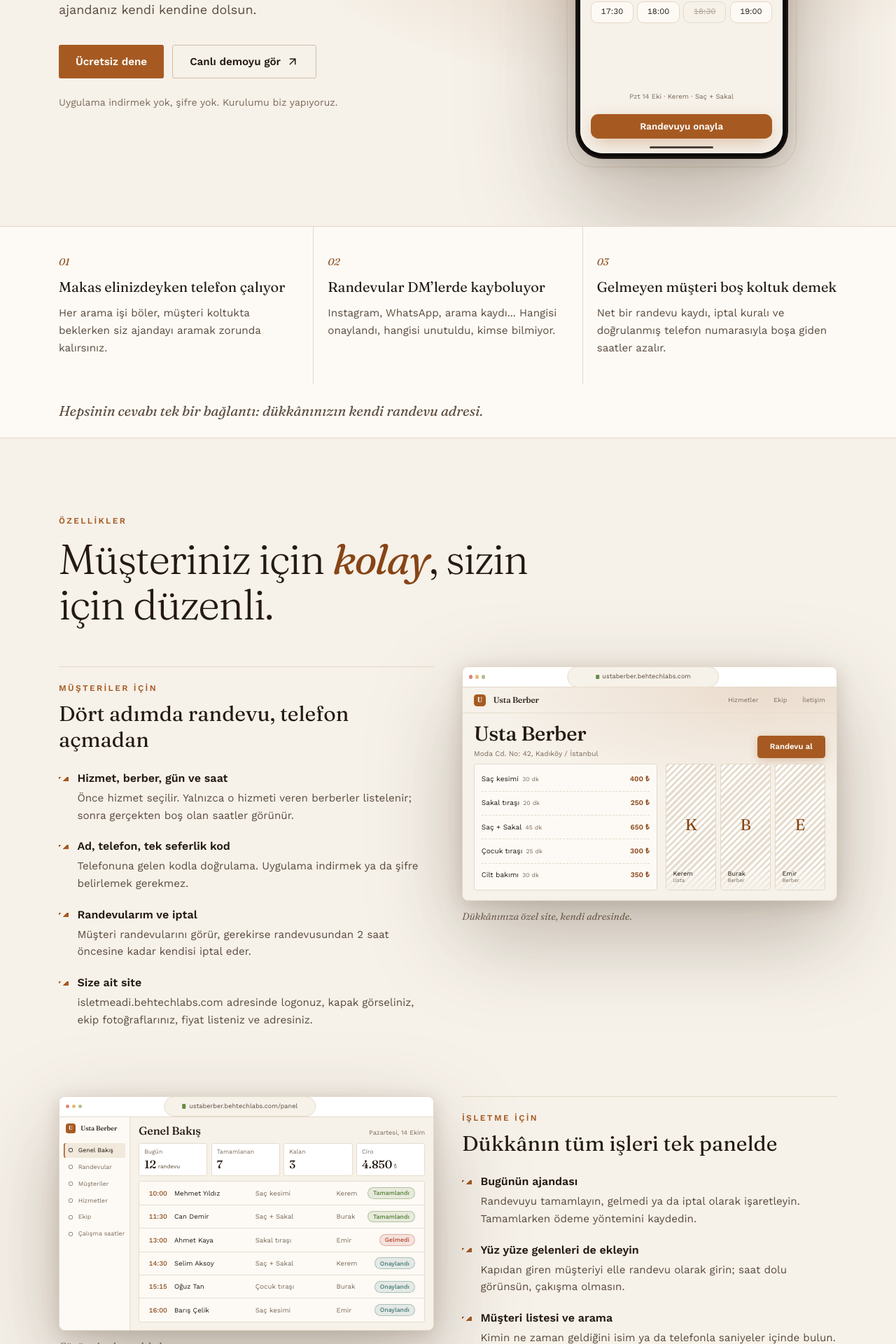
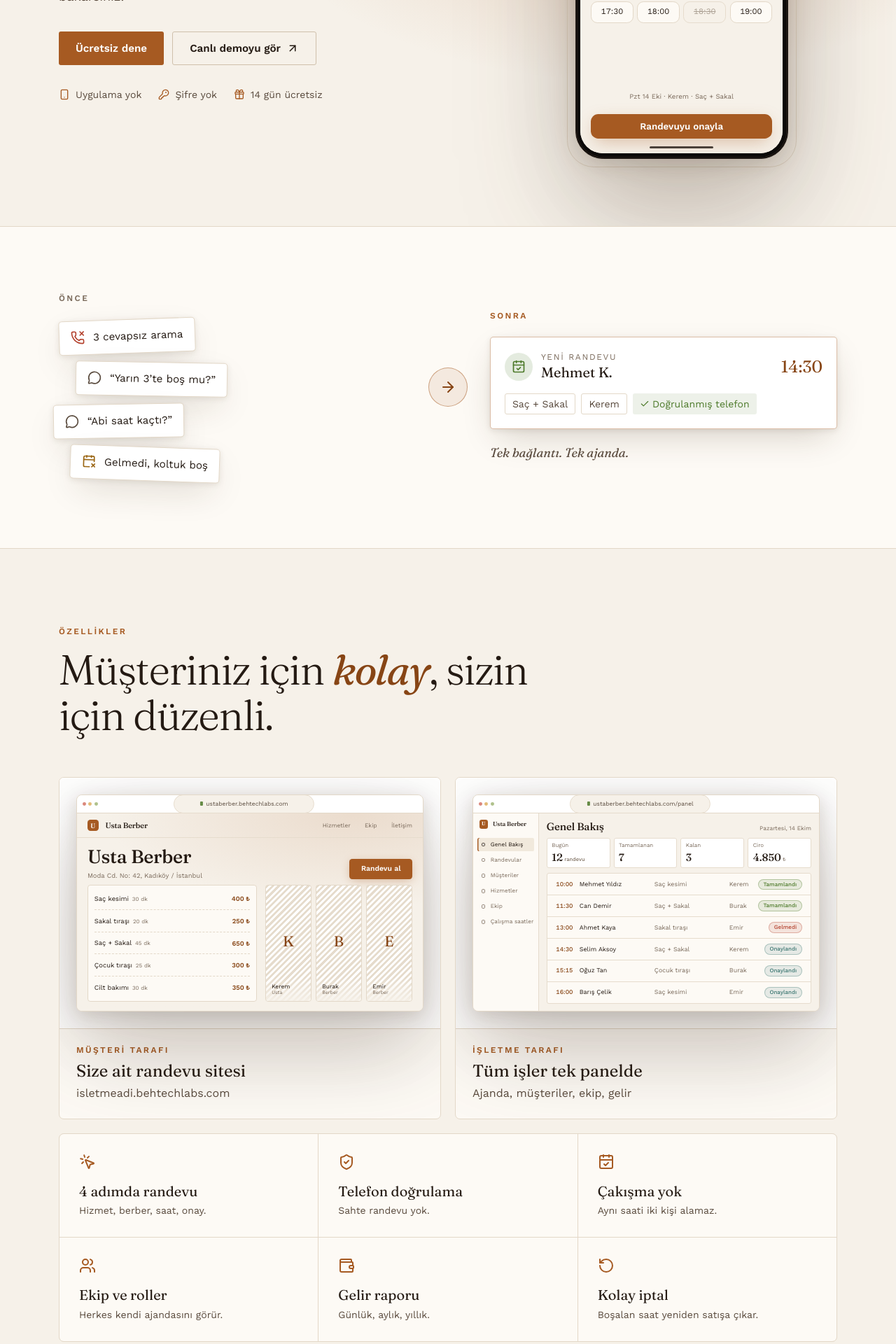
Before and after one commit to behlulalar/behtech_barber_saas, a React (Vite) app in the folder frontend/: page /tanitim in a window 1280 px wide. Shown: the part 560-2480 px from the top of the page at 70% size. Built offline with nearby package versions, Linux system fonts and the light colour scheme.

Commit message:
Tanıtım sayfası sadeleştirildi: daha az metin, önce/sonra görseli, ikonlu özellik ızgarası, 3 adımlı akış, kısa SSS
Co-Authored-By: Claude Opus 5.5 <noreply@anthropic.com>

```diff
--- a/frontend/src/pages/product/ProductPage.tsx
+++ b/frontend/src/pages/product/ProductPage.tsx
@@ -1,6 +1,9 @@
 import { useEffect, useRef, useState, type CSSProperties, type ElementType, type ReactNode } from 'react'
 import { Link } from 'react-router-dom'
-import { ArrowUpRight, Menu, X, Plus, Minus } from 'lucide-react'
+import {
+  ArrowRight, ArrowUpRight, CalendarCheck, CalendarX2, Check, Gift, KeyRound, Link2, Menu, MessageCircle, Minus,
+  MousePointerClick, PhoneMissed, Plus, RotateCcw, Scissors, Share2, ShieldCheck, Smartphone, UserPlus, Users, Wallet, X,
+} from 'lucide-react'
 import { ThemeToggle } from '../../lib/theme'
 import { LegalLink } from '../../components/LegalModal'
 import type { LegalSlug } from '../../lib/legal'
@@ -73,7 +76,6 @@ function Pole({ className = '', anim = false }: { className?: string; anim?: boo
 const NAV = [
   { href: '#ozellikler', label: 'Özellikler' },
   { href: '#nasil', label: 'Nasıl çalışır' },
-  { href: '#panel', label: 'Panel' },
   { href: '#sss', label: 'SSS' },
 ]
 
@@ -140,7 +142,7 @@ function Hero() {
           <Rv>
             <p className="eyebrow flex items-center gap-3">
               <Pole className="h-2 w-10" />
-              Berber ve kuaförler için online randevu
+              Berber ve kuaförler için
             </p>
           </Rv>
           <Rv delay={80}>
@@ -151,9 +153,8 @@ function Hero() {
             </h1>
           </Rv>
           <Rv delay={160}>
-            <p className="mt-6 max-w-xl text-lg leading-relaxed text-muted-strong">
-              Dükkânınıza özel bir randevu sitesi. Müşterileriniz gece yarısı bile birkaç dokunuşla yerini ayırsın; siz
-              makasın başında kalın, ajandanız kendi kendine dolsun.
+            <p className="mt-6 max-w-md text-lg leading-relaxed text-muted-strong">
+              Müşteriniz randevusunu kendisi alır. Siz makasa bakarsınız.
             </p>
           </Rv>
           <Rv delay={240} className="mt-9 flex flex-col gap-3 sm:flex-row">
@@ -165,7 +166,18 @@ function Hero() {
             </a>
           </Rv>
           <Rv delay={320}>
-            <p className="mt-6 text-sm text-muted">Uygulama indirmek yok, şifre yok. Kurulumu biz yapıyoruz.</p>
+            <ul className="mt-8 flex flex-wrap gap-x-6 gap-y-3 text-sm text-muted-strong">
+              {[
+                { i: Smartphone, t: 'Uygulama yok' },
+                { i: KeyRound, t: 'Şifre yok' },
+                { i: Gift, t: '14 gün ücretsiz' },
+              ].map(({ i: Icon, t }) => (
+                <li key={t} className="flex items-center gap-2">
+                  <Icon className="size-4 text-copper" aria-hidden="true" />
+                  {t}
+                </li>
+              ))}
+            </ul>
           </Rv>
         </div>
         <Rv delay={200} className="md:col-span-5">
@@ -179,66 +191,74 @@ function Hero() {
   )
 }
 
-function Problems() {
-  const items = [
-    {
-      t: 'Makas elinizdeyken telefon çalıyor',
-      d: 'Her arama işi böler, müşteri koltukta beklerken siz ajandayı aramak zorunda kalırsınız.',
-    },
-    {
-      t: 'Randevular DM’lerde kayboluyor',
-      d: 'Instagram, WhatsApp, arama kaydı... Hangisi onaylandı, hangisi unutuldu, kimse bilmiyor.',
-    },
-    {
-      t: 'Gelmeyen müşteri boş koltuk demek',
-      d: 'Net bir randevu kaydı, iptal kuralı ve doğrulanmış telefon numarasıyla boşa giden saatler azalır.',
-    },
+/** Önce / sonra: dağınık bildirimler -> tek düzenli randevu. Yazı yerine görsel anlatım. */
+function BeforeAfter() {
+  const chaos = [
+    { icon: PhoneMissed, t: '3 cevapsız arama', tone: 'text-danger', rot: '-rotate-2' },
+    { icon: MessageCircle, t: '“Yarın 3’te boş mu?”', tone: 'text-muted-strong', rot: 'rotate-1 md:translate-x-6' },
+    { icon: MessageCircle, t: '“Abi saat kaçtı?”', tone: 'text-muted-strong', rot: '-rotate-1 md:-translate-x-2' },
+    { icon: CalendarX2, t: 'Gelmedi, koltuk boş', tone: 'text-warning', rot: 'rotate-2 md:translate-x-4' },
   ]
   return (
-    <section aria-label="Sorun ve çözüm" className="border-y border-line bg-surface">
-      <div className="mx-auto grid max-w-6xl gap-px bg-line px-0 md:grid-cols-3">
-        {items.map((it, i) => (
-          <Rv key={it.t} delay={i * 90} className="bg-surface px-5 py-8 md:py-10">
-            <p className="font-display text-sm italic text-copper-bright">0{i + 1}</p>
-            <h3 className="mt-3 font-display text-xl leading-snug text-cream">{it.t}</h3>
-            <p className="mt-3 text-[0.95rem] leading-relaxed text-muted-strong">{it.d}</p>
+    <section aria-label="Önce ve sonra" className="border-y border-line bg-surface">
+      <div className="mx-auto grid max-w-6xl items-center gap-10 px-5 py-16 md:grid-cols-[1fr_auto_1fr] md:gap-8 md:py-24">
+        <Rv>
+          <p className="eyebrow text-muted">Önce</p>
+          <ul className="mt-6 flex flex-col gap-3">
+            {chaos.map(({ icon: Icon, t, tone, rot }) => (
+              <li
+                key={t}
+                className={`flex w-fit max-w-full items-center gap-3 rounded-md border border-line bg-surface-raised px-4 py-3 shadow-pop ${rot}`}
+              >
+                <Icon className={`size-5 shrink-0 ${tone}`} aria-hidden="true" />
+                <span className="text-[0.95rem] text-cream">{t}</span>
+              </li>
+            ))}
+          </ul>
         </Rv>
-        ))}
+
+        <Rv delay={120} className="flex justify-center">
+          <span className="flex size-14 items-center justify-center rounded-full border border-copper/50 bg-copper/10 text-copper-bright">
+            <ArrowRight className="size-6 rotate-90 md:rotate-0" aria-hidden="true" />
+          </span>
+        </Rv>
+
+        <Rv delay={200}>
+          <p className="eyebrow">Sonra</p>
+          <div className="mt-6 rounded-md border border-copper/40 bg-surface-raised p-5 shadow-pop">
+            <div className="flex items-center gap-3">
+              <span className="flex size-10 items-center justify-center rounded-full bg-success/15 text-success">
+                <CalendarCheck className="size-5" aria-hidden="true" />
+              </span>
+              <div className="min-w-0">
+                <p className="text-xs uppercase tracking-[0.14em] text-muted">Yeni randevu</p>
+                <p className="font-display text-xl text-cream">Mehmet K.</p>
               </div>
-      <p className="mx-auto max-w-6xl px-5 py-6 font-display text-lg italic text-muted-strong md:text-xl">
-        Hepsinin cevabı tek bir bağlantı: dükkânınızın kendi randevu adresi.
-      </p>
+              <span className="ml-auto font-display text-2xl text-copper-bright tabular-nums">14:30</span>
+            </div>
+            <div className="mt-4 flex flex-wrap gap-2 text-sm">
+              <span className="rounded-sm border border-line px-2.5 py-1 text-muted-strong">Saç + Sakal</span>
+              <span className="rounded-sm border border-line px-2.5 py-1 text-muted-strong">Kerem</span>
+              <span className="inline-flex items-center gap-1 rounded-sm bg-success/10 px-2.5 py-1 text-success">
+                <Check className="size-3.5" aria-hidden="true" /> Doğrulanmış telefon
+              </span>
+            </div>
+          </div>
+          <p className="mt-5 font-display text-lg italic text-muted-strong">Tek bağlantı. Tek ajanda.</p>
+        </Rv>
+      </div>
     </section>
   )
 }
 
-function Group({
-  label,
-  title,
-  items,
-}: {
-  label: string
-  title: string
-  items: { t: string; d: string }[]
-}) {
-  return (
-    <Rv className="border-t border-line pt-6">
-      <p className="eyebrow">{label}</p>
-      <h3 className="mt-3 font-display text-2xl leading-tight text-cream md:text-3xl">{title}</h3>
-      <ul className="mt-6 space-y-5">
-        {items.map((it) => (
-          <li key={it.t} className="grid grid-cols-[0.9rem_1fr] gap-x-3">
-            <span aria-hidden className="pole mt-[0.6rem] h-1.5 w-3.5" />
-            <div>
-              <p className="font-semibold text-cream">{it.t}</p>
-              <p className="mt-1 text-[0.95rem] leading-relaxed text-muted-strong">{it.d}</p>
-            </div>
-          </li>
-        ))}
-      </ul>
-    </Rv>
-  )
-}
+const FEATURES = [
+  { icon: MousePointerClick, t: '4 adımda randevu', d: 'Hizmet, berber, saat, onay.' },
+  { icon: ShieldCheck, t: 'Telefon doğrulama', d: 'Sahte randevu yok.' },
+  { icon: CalendarCheck, t: 'Çakışma yok', d: 'Aynı saati iki kişi alamaz.' },
+  { icon: Users, t: 'Ekip ve roller', d: 'Herkes kendi ajandasını görür.' },
+  { icon: Wallet, t: 'Gelir raporu', d: 'Günlük, aylık, yıllık.' },
+  { icon: RotateCcw, t: 'Kolay iptal', d: 'Boşalan saat yeniden satışa çıkar.' },
+]
 
 function Features() {
   return (
@@ -250,104 +270,74 @@ function Features() {
         </h2>
       </Rv>
 
-      <div className="mt-14 grid gap-12 lg:grid-cols-12 lg:gap-10">
-        <div className="lg:col-span-6">
-          <Group
-            label="Müşteriler için"
-            title="Dört adımda randevu, telefon açmadan"
-            items={[
-              { t: 'Hizmet, berber, gün ve saat', d: 'Önce hizmet seçilir. Yalnızca o hizmeti veren berberler listelenir; sonra gerçekten boş olan saatler görünür.' },
-              { t: 'Ad, telefon, tek seferlik kod', d: 'Telefonuna gelen kodla doğrulama. Uygulama indirmek ya da şifre belirlemek gerekmez.' },
-              { t: 'Randevularım ve iptal', d: 'Müşteri randevularını görür, gerekirse randevusundan 2 saat öncesine kadar kendisi iptal eder.' },
-              { t: 'Size ait site', d: 'isletmeadi.behtechlabs.com adresinde logonuz, kapak görseliniz, ekip fotoğraflarınız, fiyat listeniz ve adresiniz.' },
-            ]}
-          />
+      <div className="mt-14 grid gap-5 lg:grid-cols-2">
+        {[
+          { m: <TenantSiteMockup className="w-full" />, k: 'Müşteri tarafı', t: 'Size ait randevu sitesi', d: 'isletmeadi.behtechlabs.com' },
+          { m: <PanelMockup className="w-full" />, k: 'İşletme tarafı', t: 'Tüm işler tek panelde', d: 'Ajanda, müşteriler, ekip, gelir' },
+        ].map((x, i) => (
+          <Rv key={x.t} delay={i * 120} className="flex flex-col overflow-hidden rounded-lg border border-line bg-surface">
+            <div className="border-b border-line bg-surface-raised p-4 md:p-6">{x.m}</div>
+            <div className="p-5 md:p-6">
+              <p className="eyebrow">{x.k}</p>
+              <h3 className="mt-2 font-display text-2xl text-cream">{x.t}</h3>
+              <p className="mt-1 text-muted-strong">{x.d}</p>
             </div>
-        <Rv delay={120} className="lg:col-span-6">
-          <div className="lg:sticky lg:top-24">
-            <TenantSiteMockup className="w-full" />
-            <p className="mt-3 font-display text-sm italic text-muted">Dükkânınıza özel site, kendi adresinde.</p>
-          </div>
-        </Rv>
-      </div>
-
-      <div id="panel" className="mt-24 grid gap-12 lg:grid-cols-12 lg:gap-10">
-        <Rv delay={60} className="order-2 lg:order-1 lg:col-span-6">
-          <div className="lg:sticky lg:top-24">
-            <PanelMockup className="w-full" />
-            <p className="mt-3 font-display text-sm italic text-muted">Günün ajandası, tek bakışta.</p>
-          </div>
-        </Rv>
-        <div className="order-1 lg:order-2 lg:col-span-6">
-          <Group
-            label="İşletme için"
-            title="Dükkânın tüm işleri tek panelde"
-            items={[
-              { t: 'Bugünün ajandası', d: 'Randevuyu tamamlayın, gelmedi ya da iptal olarak işaretleyin. Tamamlarken ödeme yöntemini kaydedin.' },
-              { t: 'Yüz yüze gelenleri de ekleyin', d: 'Kapıdan giren müşteriyi elle randevu olarak girin; saat dolu görünsün, çakışma olmasın.' },
-              { t: 'Müşteri listesi ve arama', d: 'Kimin ne zaman geldiğini isim ya da telefonla saniyeler içinde bulun.' },
-              { t: 'Hizmetler, ekip, çalışma saatleri', d: 'Fiyat ve süreyi girin, hangi berberin hangi hizmeti verdiğini seçin, her berber için haftalık saatleri ve izin günlerini belirleyin.' },
-              { t: 'Sahip ve personel rolleri', d: 'Personel yalnızca kendi randevularını görür. Günlük rakamlar panonuzda toplanır.' },
-            ]}
-          />
-        </div>
-      </div>
-
-      <div className="mt-24 grid gap-10 md:grid-cols-12">
-        <Rv className="md:col-span-4">
-          <p className="eyebrow">Güvenilirlik</p>
-          <h3 className="mt-3 font-display text-3xl leading-tight md:text-4xl">
-            Randevu verdiyseniz, <span className="italic text-copper-bright">orada</span> durur.
-          </h3>
-        </Rv>
-        <div className="grid gap-px bg-line md:col-span-8 md:grid-cols-3">
-          {[
-            { t: 'Çifte rezervasyon olmaz', d: 'İki kişi aynı dakikada aynı saati seçse bile yalnızca biri alır, diğerine nazikçe başka saat önerilir.' },
-            { t: 'Sahte randevuya karşı', d: 'Telefon doğrulaması ve müşteri başına günlük limit, gerçek olmayan randevuları engeller.' },
-            { t: 'Her dükkânın verisi ayrı', d: 'Müşteri ve randevu kayıtlarınız yalnızca sizin panelinizde görünür.' },
-          ].map((x, i) => (
-            <Rv key={x.t} delay={i * 90} className="bg-ink py-1 md:px-5 md:py-0">
-              <p className="font-semibold text-cream">{x.t}</p>
-              <p className="mt-2 text-[0.95rem] leading-relaxed text-muted-strong">{x.d}</p>
           </Rv>
         ))}
       </div>
-      </div>
+
+      <ul className="mt-5 grid grid-cols-2 gap-px overflow-hidden rounded-lg border border-line bg-line md:grid-cols-3">
+        {FEATURES.map(({ icon: Icon, t, d }, i) => (
+          <Rv as="li" key={t} delay={(i % 3) * 80} className="bg-surface p-5 md:p-7">
+            <Icon className="size-6 text-copper" aria-hidden="true" />
+            <p className="mt-4 font-display text-lg leading-snug text-cream md:text-xl">{t}</p>
+            <p className="mt-1 text-sm text-muted-strong">{d}</p>
+          </Rv>
+        ))}
+      </ul>
     </section>
   )
 }
 
 function HowItWorks() {
   const steps = [
-    { t: 'Hesabınızı biz açıyoruz', d: 'Dükkânınızın adını, adresini ve logonuzu alıp hesabınızı kuruyoruz. Sizden teknik bir şey beklemiyoruz.' },
-    { t: 'Giriş yapıp doldurun', d: 'Panele girin; hizmetlerinizi, ekibinizi ve çalışma saatlerinizi ekleyin. Telefonla da yapabilirsiniz.' },
-    { t: 'Bağlantıyı paylaşın', d: 'Instagram biyografinize, Google Haritalar kaydınıza, WhatsApp durumunuza koyun. Müşteri tıklasın, randevusunu alsın.' },
-    { t: 'Ajandanız kendiliğinden dolsun', d: 'Gelen randevular panelinizde onaylı olarak belirir. Siz tamamlayın, gerisini sistem tutsun.' },
+    { icon: UserPlus, t: 'Kaydolun', d: '2 dakikalık form' },
+    { icon: Scissors, t: 'Doldurun', d: 'Hizmet, ekip, saatler' },
+    { icon: Share2, t: 'Paylaşın', d: 'Instagram, WhatsApp, Haritalar' },
   ]
   return (
     <section id="nasil" className="border-y border-line bg-surface">
-      <div className="mx-auto grid max-w-6xl gap-12 px-5 py-20 md:grid-cols-12 md:py-28">
-        <Rv className="md:col-span-4">
-          <div className="md:sticky md:top-28">
+      <div className="mx-auto max-w-6xl px-5 py-20 md:py-28">
+        <Rv className="text-center">
           <p className="eyebrow">Nasıl çalışır</p>
           <h2 className="mt-4 font-display text-4xl font-light leading-[1.08] md:text-5xl">
             Bir öğleden sonraya <span className="italic text-copper-bright">sığar.</span>
           </h2>
-            <p className="mt-5 max-w-sm text-muted-strong">Kurulum sürecinde yanınızdayız; ilk günden bağlantınızı paylaşabilirsiniz.</p>
-            <Pole className="mt-8 h-2 w-24" anim />
-          </div>
         </Rv>
-        <ol className="md:col-span-8">
-          {steps.map((s, i) => (
-            <Rv as="li" key={s.t} className="grid grid-cols-[3.5rem_1fr] gap-4 border-t border-line py-8 first:border-t-0 first:pt-0 md:grid-cols-[6rem_1fr]">
-              <span className="font-display text-6xl font-light italic leading-none text-copper md:text-8xl">{i + 1}</span>
-              <div>
-                <h3 className="font-display text-2xl leading-snug text-cream md:text-3xl">{s.t}</h3>
-                <p className="mt-3 max-w-lg leading-relaxed text-muted-strong">{s.d}</p>
-              </div>
+
+        <ol className="relative mt-14 grid gap-10 md:grid-cols-3 md:gap-6">
+          <span aria-hidden className="pole pole-anim absolute left-[16%] right-[16%] top-8 hidden h-1 opacity-50 md:block" />
+          {steps.map(({ icon: Icon, t, d }, i) => (
+            <Rv as="li" key={t} delay={i * 120} className="relative flex flex-col items-center text-center">
+              <span className="relative flex size-16 items-center justify-center rounded-full border border-copper/50 bg-surface-raised text-copper-bright shadow-pop">
+                <Icon className="size-7" aria-hidden="true" />
+                <span className="absolute -right-1 -top-1 flex size-6 items-center justify-center rounded-full bg-copper text-xs font-semibold text-on-accent">
+                  {i + 1}
+                </span>
+              </span>
+              <h3 className="mt-5 font-display text-2xl text-cream">{t}</h3>
+              <p className="mt-1 text-muted-strong">{d}</p>
             </Rv>
           ))}
         </ol>
+
+        <Rv delay={200} className="mx-auto mt-14 flex max-w-md items-center gap-3 rounded-full border border-line-strong bg-surface-raised px-5 py-3 shadow-pop">
+          <Link2 className="size-5 shrink-0 text-copper" aria-hidden="true" />
+          <span className="min-w-0 truncate text-cream">
+            <span className="text-copper-bright">dukkaniniz</span>.behtechlabs.com
+          </span>
+          <span className="ml-auto shrink-0 rounded-full bg-copper px-3 py-1 text-xs font-semibold text-on-accent">Randevu al</span>
+        </Rv>
       </div>
     </section>
   )
@@ -362,15 +352,15 @@ function Mobile() {
           <h2 id="cep" className="mt-4 font-display text-5xl font-light leading-[1.05] tracking-tight md:text-7xl">
             Panel <span className="italic text-copper-bright">cebinizde.</span>
           </h2>
-          <p className="mt-6 max-w-xl text-lg leading-relaxed text-muted-strong">
-            Berber koltuğunun yanında bilgisayar olmaz, telefon olur. Panel baştan telefon için tasarlandı: büyük
-            düğmeler, tek elle kullanım, yüklenecek bir şey yok. Tarayıcıdan açın, ana ekrana ekleyin.
-          </p>
-          <ul className="mt-8 grid gap-3 text-[0.95rem] text-cream sm:grid-cols-2">
-            {['Günün ajandası avucunuzda', 'Tek dokunuşla tamamlama ve gelmedi işareti', 'Yeni gelen müşteriyi anında ekleme', 'Her berber kendi telefonundan'].map((x) => (
-              <li key={x} className="flex items-center gap-3 border-t border-line pt-3">
-                <span aria-hidden className="pole h-1.5 w-3.5 shrink-0" />
-                {x}
+          <ul className="mt-10 grid gap-4 sm:grid-cols-3">
+            {[
+              { icon: CalendarCheck, t: 'Günün ajandası' },
+              { icon: Check, t: 'Tek dokunuşla tamamla' },
+              { icon: Plus, t: 'Kapıdan geleni ekle' },
+            ].map(({ icon: Icon, t }) => (
+              <li key={t} className="flex items-center gap-3 rounded-md border border-line bg-surface px-4 py-3 sm:flex-col sm:items-start sm:py-4">
+                <Icon className="size-5 shrink-0 text-copper" aria-hidden="true" />
+                <span className="text-[0.95rem] text-cream">{t}</span>
               </li>
             ))}
           </ul>
@@ -386,14 +376,11 @@ function Mobile() {
 }
 
 const FAQ = [
-  { q: 'Kurulum ne kadar sürer?', a: 'Hesabınızı biz açıyoruz. Siz hizmetlerinizi, ekibinizi ve çalışma saatlerinizi girdikten sonra aynı gün bağlantınızı paylaşmaya başlayabilirsiniz. Takıldığınız yerde yardım ederiz.' },
-  { q: 'Müşterimin uygulama indirmesi gerekir mi?', a: 'Hayır. Müşteri bağlantıya tıklar, tarayıcıda randevusunu alır. Şifre yok; telefonuna gelen kodla doğrulama yeterli.' },
-  { q: 'Kendi alan adım olur mu?', a: 'Her dükkân isletmeadi.behtechlabs.com biçiminde kendi adresine kavuşur; logonuz, kapak görseliniz ve fiyat listenizle size ait bir site olarak açılır.' },
-  { q: 'Birden fazla berberle çalışabilir miyim?', a: 'Evet. Ekibinizi ekleyin, her berber için hizmetleri, haftalık çalışma saatlerini ve izin günlerini ayrı belirleyin. Personel yalnızca kendi randevularını görür; sahip hepsini görür.' },
-  { q: 'Verilerim güvende mi?', a: 'Her dükkânın müşteri ve randevu kayıtları ayrı tutulur ve yalnızca o dükkânın panelinde görünür. Müşteriler randevu için yalnızca ad ve telefon verir.' },
-  { q: 'İptaller nasıl işliyor?', a: 'Müşteri randevularını görüntüleyip randevu saatinden 2 saat öncesine kadar kendisi iptal edebilir. İptal edilen saat yeniden boşa çıkar ve başkası alabilir.' },
-  { q: 'Fiyat nedir?', a: 'İşletmenizin büyüklüğüne göre; bizimle iletişime geçin.' },
-  { q: 'Mevcut randevularımı taşıyabilir miyim?', a: 'Evet. Elinizdeki mevcut randevuları ve müşteri bilgilerini sisteme taşımanıza biz yardımcı oluruz.' },
+  { q: 'Müşterimin uygulama indirmesi gerekir mi?', a: 'Hayır. Bağlantıya tıklar, telefonuna gelen kodla randevusunu alır.' },
+  { q: 'Kurulum ne kadar sürer?', a: 'Kaydolun, onaylayalım; hizmet ve saatlerinizi girdiğiniz gün bağlantınızı paylaşabilirsiniz.' },
+  { q: 'Birden fazla berberle çalışabilir miyim?', a: 'Evet. Her berberin kendi hizmetleri ve saatleri olur; personel yalnızca kendi randevularını görür.' },
+  { q: 'Fiyat nedir?', a: 'İlk 14 gün ücretsiz. Sonrası için başvurunuzda size özel fiyatı konuşalım.' },
+  { q: 'Mevcut müşterilerimi taşıyabilir miyim?', a: 'Evet, taşımanıza biz yardımcı oluruz.' },
 ]
 
 function Faq() {
@@ -403,7 +390,7 @@ function Faq() {
       <Rv className="md:col-span-4">
         <p className="eyebrow">Sık sorulanlar</p>
         <h2 className="mt-4 font-display text-4xl font-light leading-[1.08] md:text-5xl">
-          Aklınıza takılan <span className="italic text-copper-bright">her şey.</span>
+          Kısa <span className="italic text-copper-bright">cevaplar.</span>
         </h2>
       </Rv>
       <div className="md:col-span-8">
@@ -448,17 +435,13 @@ function Contact() {
   return (
     <section id="iletisim" className="relative overflow-hidden border-t border-line bg-surface">
       <Pole className="absolute inset-x-0 top-0 h-1.5 opacity-80" />
-      <div className="mx-auto max-w-6xl px-5 py-20 md:py-28">
+      <div className="mx-auto max-w-6xl px-5 py-20 text-center md:py-28">
         <Rv>
-          <p className="eyebrow">Başlayın</p>
-          <h2 className="mt-4 max-w-3xl font-display text-5xl font-light leading-[1.04] tracking-tight md:text-7xl">
-            Dükkânınız için <span className="italic text-copper-bright">14 gün</span> ücretsiz deneyin.
+          <h2 className="mx-auto max-w-3xl font-display text-5xl font-light leading-[1.04] tracking-tight md:text-7xl">
+            <span className="italic text-copper-bright">14 gün</span> ücretsiz deneyin.
           </h2>
-          <p className="mt-6 max-w-xl text-lg leading-relaxed text-muted-strong">
-            Kaydolun, başvurunuzu inceleyip hesabınızı açalım. Önce canlı demoda bir müşterinin gözüyle randevu almayı da deneyebilirsiniz.
-          </p>
         </Rv>
-        <Rv delay={120} className="mt-9 flex flex-col gap-3 sm:flex-row sm:flex-wrap">
+        <Rv delay={120} className="mt-10 flex flex-col justify-center gap-3 sm:flex-row sm:flex-wrap">
           <Link to="/kayit" className={btnPrimary}>
             Ücretsiz dene
           </Link>
@@ -520,7 +503,7 @@ export default function ProductPage() {
       <Header />
       <main>
         <Hero />
-        <Problems />
+        <BeforeAfter />
         <Features />
         <HowItWorks />
         <Mobile />
```
Lines whose indentation alone changed are shown as unchanged.
